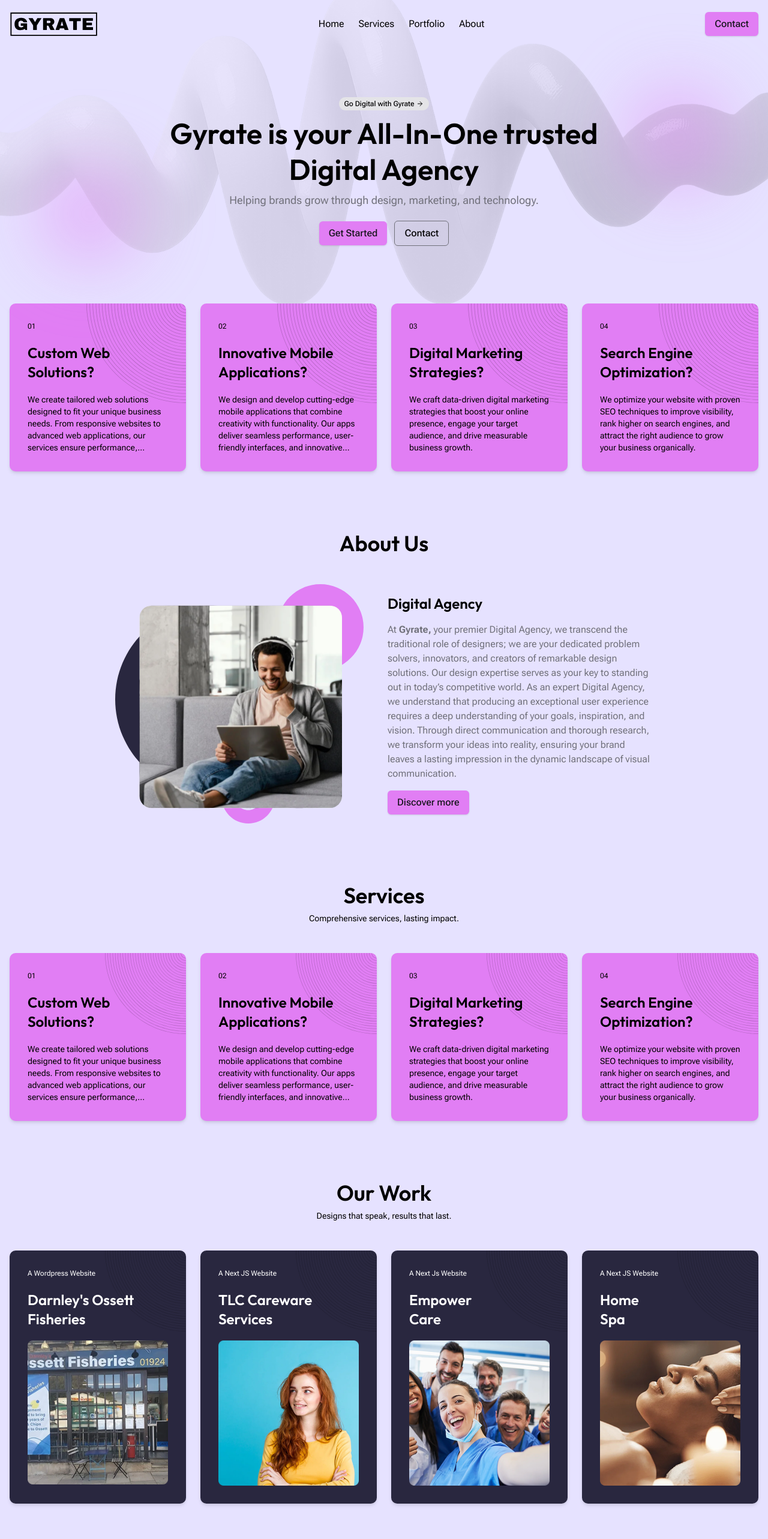
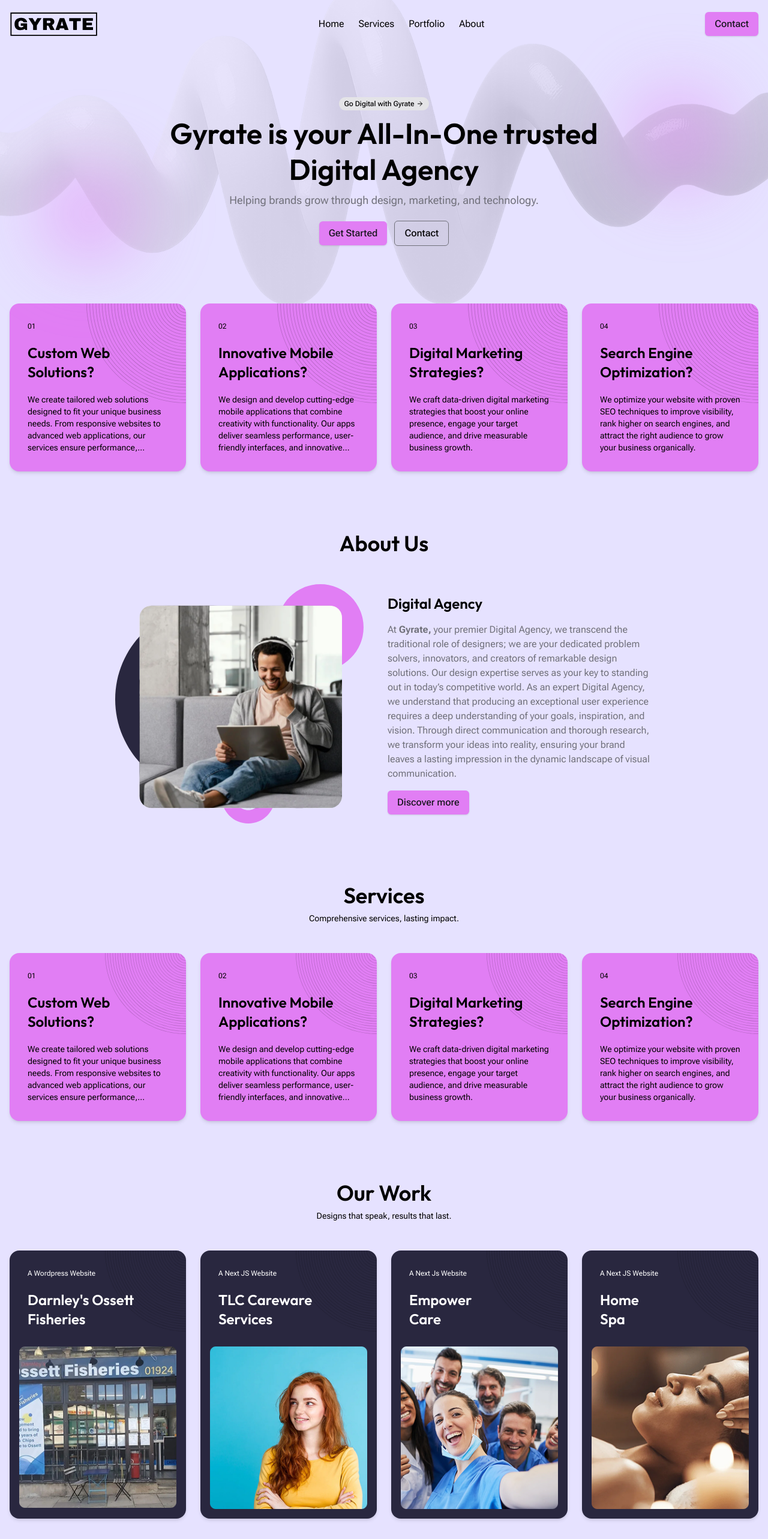
Before and after one commit to gyratedigital/GyrateDigital, a Next.js app: page / in a window 1280 px wide. Shown: the top 2566 px of the page at 60% size. Built offline with nearby package versions, Linux system fonts and the light colour scheme.

Commit message:
New changes

```diff
--- a/app/components/FeaturedCategoryCards.tsx
+++ b/app/components/FeaturedCategoryCards.tsx
@@ -8,7 +8,7 @@ export default function FeaturedCategories() {
         <div className="container px-4 mx-auto">
             <div className="grid gap-6 sm:grid-cols-2 lg:grid-cols-4">
                 {featuredCategories.map((cat) => (
-                    <div key={cat.id} className="card bg-primary p-[30px] rounded-xl shadow-md bg-[url('/card-bg.svg')] bg-[60%] bg-top-right bg-no-repeat">
+                    <div key={cat.id} className="card bg-primary p-[30px] rounded-2xl shadow-md bg-[url('/card-bg.svg')] bg-[60%] bg-top-right bg-no-repeat">
                         <p className="text-card-dark text-xs mb-5">{cat.number}</p>
                          <h3 className="text-card-dark text-2xl font-semibold mb-5">
                             {(Array.isArray(cat.title) ? cat.title : [cat.title]).map((ti, i) => (
--- a/app/components/ServicesSection.tsx
+++ b/app/components/ServicesSection.tsx
@@ -21,7 +21,7 @@ export default function ServicesSection() {
                     //     </h3>
                     //     <p className="text-card-dark text-sm line-clamp-5">{service.description}</p>
                     // </div>
-                    <div key={service.id} className="card relative group bg-primary p-[30px] rounded-xl shadow-md bg-[url('/card-bg.svg')] bg-[length:46%] bg-top-right bg-no-repeat transition-[background-size] duration-500 ease-in-out hover:bg-[length:80%] overflow-hidden">
+                    <div key={service.id} className="card relative group bg-primary p-[30px] rounded-2xl shadow-md bg-[url('/card-bg.svg')] bg-[length:46%] bg-top-right bg-no-repeat transition-[background-size] duration-500 ease-in-out hover:bg-[length:80%] overflow-hidden">
                         {/* Overlay */}
                         <div className="absolute inset-0 bg-primary/90 opacity-0 transition-opacity duration-500 ease-in-out group-hover:opacity-100 rounded-xl z-99"></div>
                         {/* Content */}
--- a/app/components/WorkSection.tsx
+++ b/app/components/WorkSection.tsx
@@ -10,13 +10,13 @@ export default function WorkSection() {
             </div>
             <div className="grid gap-6 sm:grid-cols-2 lg:grid-cols-4">
                 {workSection.map((work) => (
-                    <div key={work.id} className="card relative group bg-secondary p-[30px] rounded-xl shadow-md bg-[url('/card-bg.svg')] bg-[length:46%] bg-top-right bg-no-repeat transition-[background-size] duration-500 ease-in-out hover:bg-[length:80%] overflow-hidden">
+                    <div key={work.id} className="card relative group bg-secondary rounded-2xl shadow-md bg-[url('/card-bg.svg')] bg-[length:46%] bg-top-right bg-no-repeat transition-[background-size] duration-500 ease-in-out hover:bg-[length:80%] overflow-hidden">
                         {/* Overlay */}
                         <div className="absolute inset-0 bg-secondary/90 opacity-0 transition-opacity duration-500 ease-in-out group-hover:opacity-100 rounded-xl z-99"></div>
                         {/* Content */}
-                        <div className="relative z-10">
+                        <div className="relative z-10 p-[30px]">
                             <p className="text-card-light text-xs mb-5">{work.category}</p>
-                            <h3 className="text-card-light text-2xl font-semibold mb-5">
+                            <h3 className="text-card-light text-2xl font-semibold mb-0">
                             {(Array.isArray(work.title) ? work.title : [work.title]).map((ti, i) => (
                                 <p key={i} className="outfit-text text-card-light text-2xl font-semibold mb-0">
                                 {ti}
@@ -24,13 +24,12 @@ export default function WorkSection() {
                             ))}
                             </h3>
                              {/* 👇 Add image after title */}
-                            <img
-                                src={work.image}
-                                alt={Array.isArray(work.title) ? work.title.join(" ") : work.title}
-                                className="w-full h-auto rounded-lg"
-                            />
-
                         </div>
+                        <img
+                            src={work.image}
+                            alt={Array.isArray(work.title) ? work.title.join(" ") : work.title}
+                            className="w-full h-auto rounded-lg p-4 pt-0"
+                        />
                         {/* Hover Text (extra layer) */}
                         <div className="absolute inset-0 flex items-center justify-center text-card-light text-lg font-semibold opacity-0 translate-y-5 transition-all duration-700 ease-in-out group-hover:opacity-100 group-hover:translate-y-0 cursor-pointer z-99">
                             Learn More →
```
